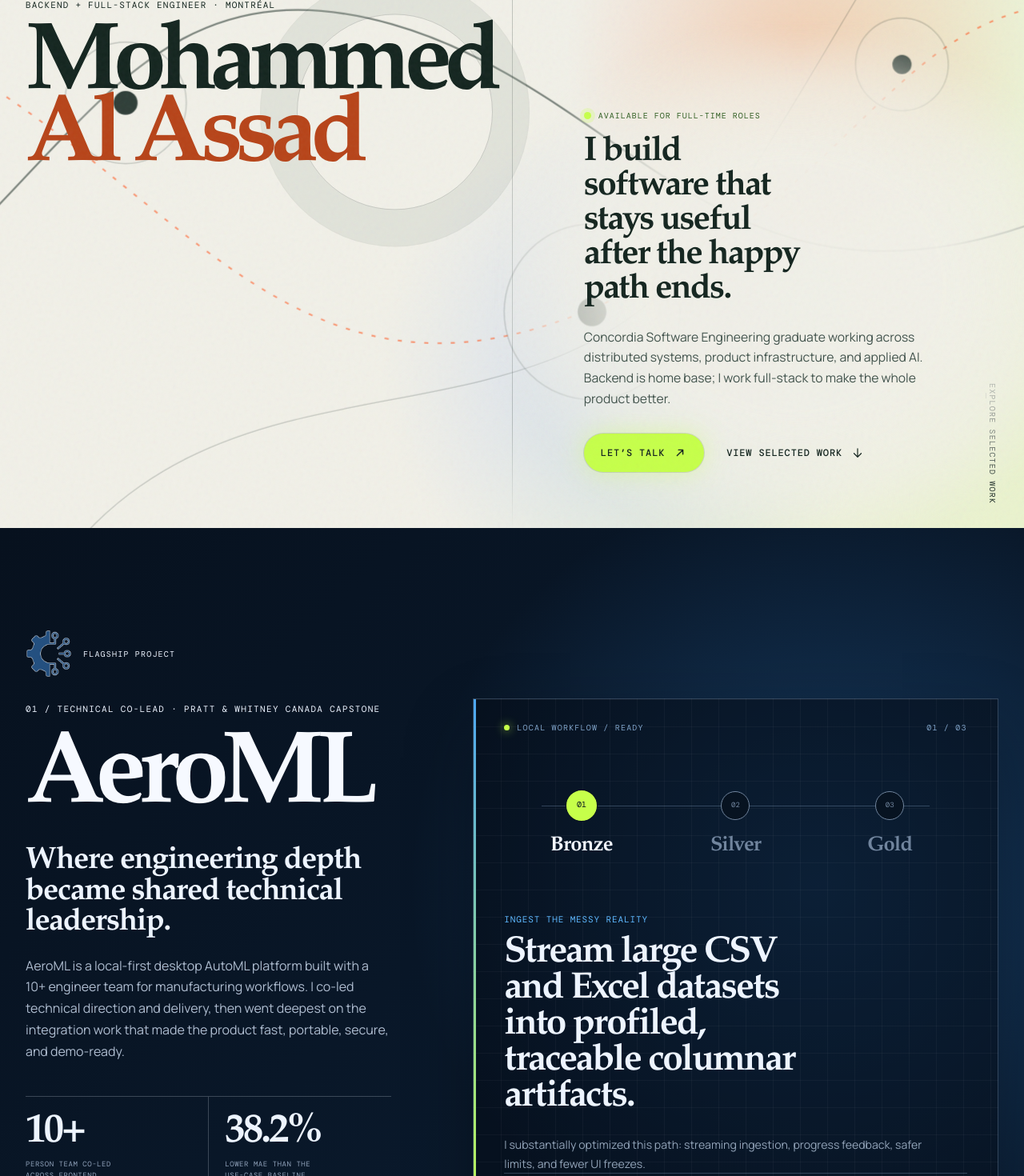
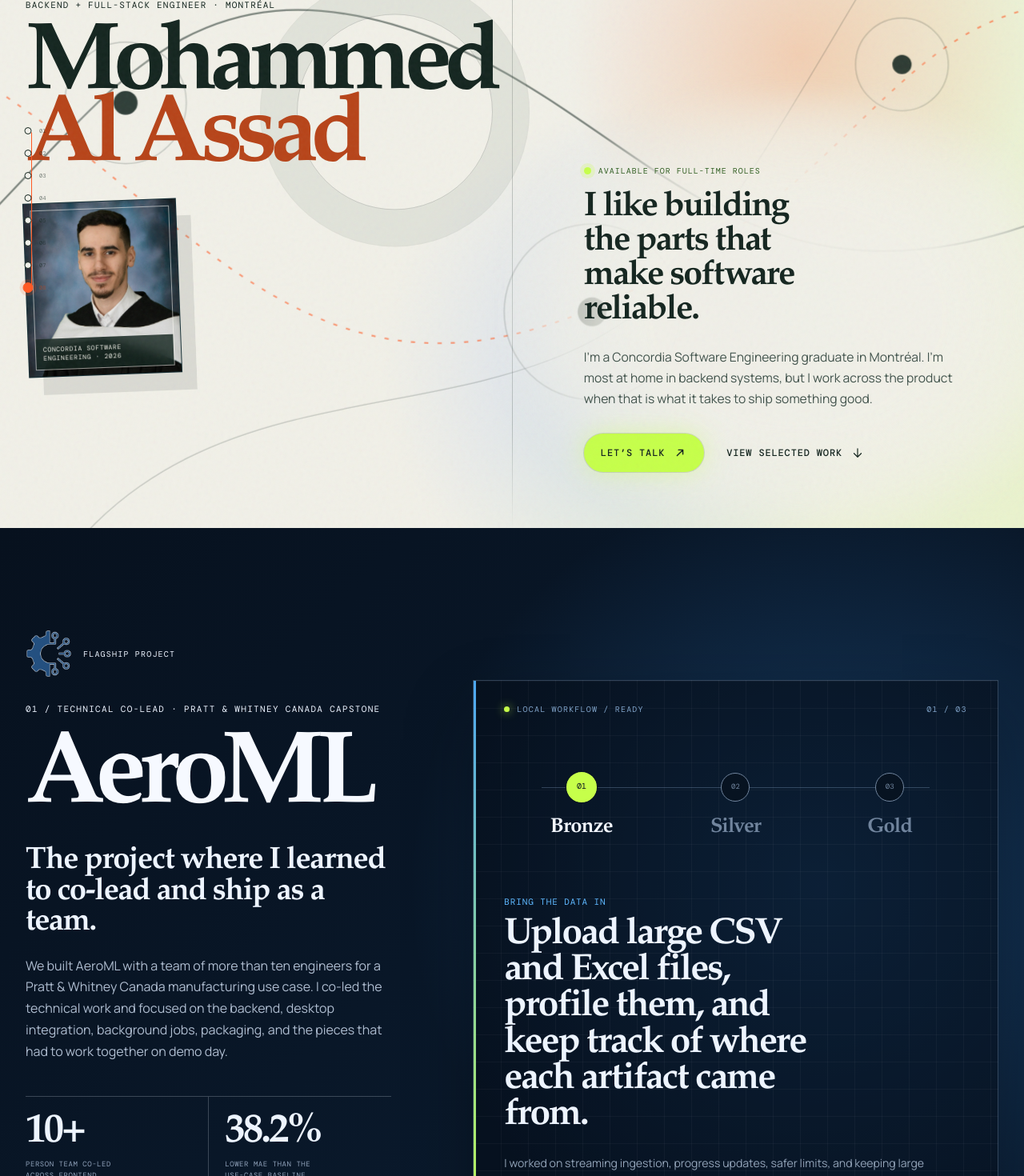
Before and after one commit to Pluhs/Portfolio, a React (Vite) app: page / in a window 1280 px wide. Shown: the part 140-1610 px from the top of the page at 80% size. Built offline with nearby package versions, Linux system fonts and the light colour scheme; a web font is replaced by a local one.

Commit message:
Refine portfolio navigation and personal presentation

```diff
--- a/src/App.tsx
+++ b/src/App.tsx
@@ -61,6 +61,88 @@ function Header() {
         <a className="site-nav__cta" href={EMAIL_URL} onClick={() => setOpen(false)}>Let’s talk</a>
       </nav>
     </header>
+  )
+}
+
+const journeyStops = [
+  { id: 'top', label: 'Hello' },
+  { id: 'aeroml', label: 'AeroML' },
+  { id: 'atlasml', label: 'AtlasML' },
+  { id: 'sgtv', label: 'SGTV' },
+  { id: 'asyncra', label: 'Asyncra' },
+  { id: 'more-projects', label: 'More work' },
+  { id: 'experience', label: 'Experience' },
+  { id: 'contact', label: 'Contact' },
+]
+
+function JourneyRail() {
+  const [active, setActive] = useState('top')
+
+  useEffect(() => {
+    const sections = journeyStops
+      .map((stop) => document.getElementById(stop.id))
+      .filter((section): section is HTMLElement => Boolean(section))
+
+    let frame = 0
+    let navigationLockUntil = 0
+    const update = () => {
+      cancelAnimationFrame(frame)
+      frame = requestAnimationFrame(() => {
+        if (performance.now() < navigationLockUntil) return
+        const marker = window.scrollY + window.innerHeight * 0.32
+        let current = sections[0]?.id ?? 'top'
+
+        sections.forEach((section) => {
+          if (section.offsetTop <= marker) current = section.id
+        })
+
+        const reachedBottom = window.scrollY + window.innerHeight >= document.documentElement.scrollHeight - 4
+        setActive(reachedBottom ? 'contact' : current)
+      })
+    }
+
+    const followHash = () => {
+      const target = window.location.hash.slice(1)
+      if (!journeyStops.some((stop) => stop.id === target)) return
+      navigationLockUntil = performance.now() + 1400
+      setActive(target)
+      window.setTimeout(update, 1450)
+    }
+
+    if (window.location.hash) followHash()
+    else update()
+    window.addEventListener('scroll', update, { passive: true })
+    window.addEventListener('resize', update)
+    window.addEventListener('hashchange', followHash)
+    return () => {
+      cancelAnimationFrame(frame)
+      window.removeEventListener('scroll', update)
+      window.removeEventListener('resize', update)
+      window.removeEventListener('hashchange', followHash)
+    }
+  }, [])
+
+  const activeIndex = Math.max(0, journeyStops.findIndex((stop) => stop.id === active))
+
+  return (
+    <nav className="journey-rail" aria-label="Page navigation">
+      <div className="journey-rail__track" aria-hidden="true">
+        <span style={{ height: `${(activeIndex / (journeyStops.length - 1)) * 100}%` }} />
+      </div>
+      <ol>
+        {journeyStops.map((stop, index) => (
+          <li key={stop.id} className={active === stop.id ? 'is-active' : ''}>
+            <a
+              href={`#${stop.id}`}
+              aria-current={active === stop.id ? 'location' : undefined}
+            >
+              <span>{String(index + 1).padStart(2, '0')}</span>
+              <strong>{stop.label}</strong>
+            </a>
+          </li>
+        ))}
+      </ol>
+    </nav>
   )
 }
 
@@ -150,14 +232,17 @@ function Hero() {
             <span>Mohammed</span>
             <span>Al Assad</span>
           </p>
+          <figure className="hero__portrait">
+            <img src={`${ASSET_ROOT}mohammed-graduation.jpg`} alt="Mohammed Al Assad in his Concordia graduation gown" />
+            <figcaption>Concordia Software Engineering · 2026</figcaption>
+          </figure>
         </div>
         <div className="hero__statement">
           <p className="hero__status"><span /> Available for full-time roles</p>
-          <h1>I build software that stays useful after the happy path ends.</h1>
+          <h1>I like building the parts that make software reliable.</h1>
           <p className="hero__intro">
-            Concordia Software Engineering graduate working across distributed systems, product
-            infrastructure, and applied AI. Backend is home base; I work full-stack to make the
-            whole product better.
+            I’m a Concordia Software Engineering graduate in Montréal. I’m most at home in backend
+            systems, but I work across the product when that is what it takes to ship something good.
           </p>
           <div className="hero__actions">
             <a className="action-link action-link--primary" href={EMAIL_URL}>
@@ -259,21 +344,20 @@ function AsyncraProject() {
   }, [])
 
   return (
-    <article className="project project--asyncra">
+    <article id="asyncra" className="project project--asyncra">
       <div className="project__copy reveal">
         <p className="project__kicker">04 / Durable orchestration</p>
         <h3>Asyncra</h3>
-        <p className="project__thesis">Queues are easy. Recovery is the product.</p>
+        <p className="project__thesis">I built a queue system to learn what happens when workers fail.</p>
         <p className="project__description">
-          A Postgres-backed job orchestrator with retries, leases, heartbeats, stale-worker
-          recovery, idempotency, placement decisions, and an operator console that tells the truth.
+          Asyncra is a Postgres-backed job runner with retries, leases, heartbeats, crash recovery,
+          idempotency, and a console where I can see what every worker is doing.
         </p>
         <div className="asyncra-motivation">
           <span>Why I built it</span>
           <p>
-            I wanted to learn distributed systems by building through the failure cases: concurrent
-            workers, expiring leases, safe retries, idempotency, crash recovery, and the operational
-            state needed to explain what actually happened.
+            Reading about distributed systems was not enough for me. I wanted to break workers,
+            expire leases, retry jobs, and then prove that the system recovered without doing work twice.
           </p>
         </div>
         <p className="project__metric">
@@ -338,7 +422,7 @@ function AtlasVisual() {
 
 function AtlasProject() {
   return (
-    <article className="project project--atlas">
+    <article id="atlasml" className="project project--atlas">
       <AtlasVisual />
       <div className="project__copy reveal">
         <div className="atlas-lineage" aria-label="AeroML evolved into AtlasML">
@@ -348,11 +432,10 @@ function AtlasProject() {
         </div>
         <p className="project__kicker">02 / Active · Personal continuation of AeroML</p>
         <h3>AtlasML</h3>
-        <p className="project__thesis">I kept building after the capstone ended.</p>
+        <p className="project__thesis">After AeroML, I wanted to keep going.</p>
         <p className="project__description">
-          I’m actively building AtlasML as an independent continuation of AeroML’s local-first idea—a
-          production-minded AutoML product: durable state, recoverable jobs, verified artifacts,
-          portable workspaces, and bounded model execution across a self-contained desktop runtime.
+          AtlasML is my personal continuation of AeroML. I’m rebuilding the idea around durable
+          workspaces, recoverable jobs, verified model artifacts, and a desktop app that owns its data.
         </p>
         <p className="project__metric project__metric--atlas">
           <strong>116</strong>
@@ -361,8 +444,8 @@ function AtlasProject() {
         <div className="atlas-direction">
           <span>Actively building toward</span>
           <p>
-            Better AutoML through evidence, not feature accumulation. Model selection,
-            preprocessing, and evaluation changes only ship when held-out results justify them.
+            A smaller, more dependable AutoML tool. I only want to add model or preprocessing
+            choices when the test results show that they actually help.
           </p>
         </div>
         <TechStack items={['Electron', 'React', 'Spring Boot', 'PostgreSQL', 'Python', 'XGBoost', 'LightGBM', 'CatBoost']} />
@@ -378,15 +461,15 @@ function AtlasProject() {
 
 function SgtvProject() {
   return (
-    <article className="project project--sgtv">
+    <article id="sgtv" className="project project--sgtv">
       <div className="project__copy reveal">
         <p className="project__kicker">03 / Active product leadership · Secret Garden TV</p>
         <h3>SGTV App</h3>
-        <p className="project__thesis">An immersive digital home for its stories.</p>
+        <p className="project__thesis">I’m helping turn SGTV’s ideas into a real product.</p>
         <p className="project__description">
-          I’m leading the early product and technical direction—shaping how SGTV’s video library,
-          characters, and stories can come together in one immersive experience. The work is still
-          in discovery, so the product is not being locked into a technology stack too early.
+          I’m working with the team to shape how its videos, characters, and stories fit together.
+          We are still figuring out the right experience, so I’m not pretending the technical choices
+          are settled before the product is.
         </p>
         <p className="project__metric project__metric--sgtv">
           <strong>0→1</strong>
@@ -395,8 +478,8 @@ function SgtvProject() {
         <div className="sgtv-focus">
           <span>Now building</span>
           <p>
-            A cloud-powered app centered on video streaming, with room for interactive ways
-            to explore the SGTV world. Product scope and technology choices are being validated now.
+            A cloud-backed streaming app with room for children to explore the SGTV world in more
+            interactive ways. The product and architecture are still taking shape.
           </p>
         </div>
         <TechStack
@@ -426,21 +509,21 @@ function SgtvProject() {
 const aeroStages = [
   {
     code: 'Bronze',
-    label: 'Ingest the messy reality',
-    detail: 'Stream large CSV and Excel datasets into profiled, traceable columnar artifacts.',
-    personal: 'I substantially optimized this path: streaming ingestion, progress feedback, safer limits, and fewer UI freezes.',
+    label: 'Bring the data in',
+    detail: 'Upload large CSV and Excel files, profile them, and keep track of where each artifact came from.',
+    personal: 'I worked on streaming ingestion, progress updates, safer limits, and keeping large uploads from freezing the UI.',
   },
   {
     code: 'Silver',
-    label: 'Make it trustworthy',
-    detail: 'Apply a deterministic cleaning plan while preserving lineage and reproducibility.',
-    personal: 'I helped harden the integration around failures, caching, validation, and the desktop workflow that held the pieces together.',
+    label: 'Clean it the same way every time',
+    detail: 'Apply a saved cleaning plan while keeping the original data and every transformation traceable.',
+    personal: 'I worked on validation, caching, failure handling, and the desktop flow that connected these steps.',
   },
   {
     code: 'Gold',
-    label: 'Put the model to work',
-    detail: 'Train, compare, explain, and replay predictions without leaving the local desktop app.',
-    personal: 'I shipped persistent training progress, portable workspace bundles, quality gates, and the final reliability work behind the demo.',
+    label: 'Train and compare models',
+    detail: 'Train models, compare their results, explain predictions, and run them again inside the desktop app.',
+    personal: 'I built persistent training progress, portable workspace bundles, quality checks, and reliability fixes for the final demo.',
   },
 ]
 
@@ -538,10 +621,10 @@ function AeroContributions() {
     <section className="aero-contributions" aria-labelledby="aero-contributions-title">
       <div className="aero-contributions__intro reveal">
         <p>My contribution</p>
-        <h4 id="aero-contributions-title">Where I went deepest.</h4>
+        <h4 id="aero-contributions-title">The parts I worked on directly.</h4>
         <span>
-          AeroML was a team effort. These are the parts I can speak about as an owner, not just as
-          someone who was in the room.
+          AeroML was a team effort. This is the work I can explain in detail because I built it,
+          reviewed it, or was responsible for getting it over the line.
         </span>
       </div>
       <ol className="aero-contributions__list">
@@ -568,11 +651,11 @@ function AeroProject() {
           </div>
           <p className="project__kicker">01 / Technical co-lead · Pratt &amp; Whitney Canada capstone</p>
           <h3>AeroML</h3>
-          <p className="project__thesis">Where engineering depth became shared technical leadership.</p>
+          <p className="project__thesis">The project where I learned to co-lead and ship as a team.</p>
           <p className="project__description">
-            AeroML is a local-first desktop AutoML platform built with a 10+ engineer team for
-            manufacturing workflows. I co-led technical direction and delivery, then went deepest on
-            the integration work that made the product fast, portable, secure, and demo-ready.
+            We built AeroML with a team of more than ten engineers for a Pratt &amp; Whitney Canada
+            manufacturing use case. I co-led the technical work and focused on the backend, desktop
+            integration, background jobs, packaging, and the pieces that had to work together on demo day.
           </p>
           <div className="aero-proof" aria-label="AeroML outcomes">
             <p><strong>10+</strong><span>person team co-led across frontend, backend, ML, and delivery</span></p>
@@ -591,30 +674,30 @@ const moreProjects = [
   {
     name: 'ConUMaps',
     label: 'Mobile campus companion · extended team capstone',
-    description: 'An Expo mobile app that connects outdoor directions, indoor pathfinding, Concordia shuttle data, Google Calendar, and a multi-stop smart planner. After the course project, I continued the repo with a feature-domain refactor, routing improvements, stronger tests, and a more reliable local setup.',
+    description: 'A campus navigation app my team built at Concordia. It combines outdoor directions, indoor paths, shuttle data, calendars, and multi-stop planning. I kept working on it after the course to clean up the architecture, improve routing, and make the project easier to run.',
     stack: ['React Native', 'Expo', 'Flask', 'Mapbox', 'Google Calendar'],
   },
   {
     name: 'SEED',
     label: 'AI job-search operating system · formerly MapleLaunch · paused',
-    description: 'A web-first system for multi-source job discovery, transparent fit scoring, resume and application-packet workflows, and end-to-end application tracking. Its architecture combines a Next.js product surface, Spring control plane, Supabase state, and a durable Python ingestion worker for normalization and deduplication.',
+    description: 'I started SEED to bring job discovery, fit scoring, tailored application documents, and application tracking into one place. The project is paused, but it gave me a chance to work with Next.js, Spring, Supabase, and a Python ingestion worker.',
     stack: ['Next.js', 'Spring Boot', 'Supabase', 'Python', 'Electron'],
   },
   {
     name: 'YTtoMedia',
     label: 'Packaged cross-platform desktop utility',
-    description: 'A privacy-conscious YouTube audio and video downloader with real format probing, a concurrent download queue, progress reporting, recent files, and extractor updates. The macOS and Windows builds bundle their own yt-dlp and media runtimes so the app works without a developer environment.',
+    description: 'A desktop YouTube downloader I made for audio and video. It checks the real formats, queues multiple downloads, reports progress, and packages yt-dlp and FFmpeg so the Mac and Windows builds work without a developer setup.',
     stack: ['Electron', 'Node.js', 'yt-dlp', 'FFmpeg', 'GitHub Actions'],
   },
 ]
 
 function MoreProjects() {
   return (
-    <div className="more-projects">
+    <div id="more-projects" className="more-projects">
       <div className="section-shell">
         <header className="more-projects__heading reveal">
           <p>05 / More projects</p>
-          <h2>More things I’ve shipped, tested, or learned from.</h2>
+          <h2>Smaller projects that taught me something useful.</h2>
         </header>
         <div className="more-projects__list reveal">
           {moreProjects.map((project, index) => (
@@ -657,7 +740,7 @@ const experienceCompanies = [
         years: 'Jun 2026 — Present',
         role: 'Software Engineer & Technical Lead',
         context: 'Volunteer · SGTV digital platform',
-        detail: 'Leading the product from stakeholder requirements and system architecture through frontend flows, backend services, APIs, authentication, media delivery, cloud infrastructure, and CI/CD.',
+        detail: 'I’m helping the team turn its ideas into a product: clarifying requirements, planning the architecture, and working through the frontend, backend, media, cloud, and delivery decisions.',
         stack: ['Cloud architecture', 'Video streaming', 'APIs', 'Authentication', 'CI/CD'],
       },
     ],
@@ -672,7 +755,7 @@ const experienceCompanies = [
         years: 'Sep 2025 — Apr 2026',
         role: 'Software Engineer & Technical Co-Lead',
         context: 'AeroML industry capstone',
-        detail: 'Co-led a 10+ person team building a local-first AutoML desktop platform for internal aerospace-manufacturing workflows.',
+        detail: 'I co-led a team of more than ten engineers building a local-first AutoML desktop app for a Pratt & Whitney Canada manufacturing use case.',
         impact: '38.2% lower MAE than the internal baseline · model development reduced from weeks to minutes',
         stack: ['Python', 'FastAPI', 'React', 'Electron', 'DuckDB', 'PyArrow'],
       },
@@ -688,14 +771,14 @@ const experienceCompanies = [
         years: 'May 2024 — Aug 2024',
         role: 'Software Developer Intern',
         context: 'Python backend · Linux',
-        detail: 'Built backend tools and integrated Mend REST APIs for dependency, vulnerability, and compliance workflows; improved performance through profiling, concurrency, and thread pools.',
+        detail: 'I built Python backend tools around the Mend APIs for dependency, vulnerability, and compliance work. I also profiled slow paths and used concurrency and thread pools to improve them.',
         stack: ['Python', 'Linux', 'REST APIs', 'Concurrency', 'Mend'],
       },
       {
         years: 'Sep 2023 — Dec 2023',
         role: 'Software Developer Intern',
         context: 'Java and Node.js services',
-        detail: 'Developed backend services with Spring Boot, Node.js, MongoDB, REST APIs, and Docker while supporting Azure deployments and improving Git and CI/CD workflows.',
+        detail: 'I worked on Spring Boot and Node.js services backed by MongoDB, packaged them with Docker, supported Azure deployments, and improved the team’s Git and CI/CD workflow.',
         stack: ['Spring Boot', 'Node.js', 'MongoDB', 'Docker', 'Azure'],
       },
     ],
@@ -708,7 +791,7 @@ function Experience() {
       <div className="section-shell">
         <header className="experience-heading reveal">
           <p>02 / Experience</p>
-          <h2>I build across the stack—and take responsibility across the seams.</h2>
+          <h2>The places where I learned how real teams build software.</h2>
         </header>
         <div className="experience-list">
           {experienceCompanies.map((item, index) => (
@@ -756,8 +839,8 @@ function Contact() {
         <span />
       </div>
       <div className="contact__content">
-        <p>Have a hard system or a useful product to build?</p>
-        <h2>Let’s make it work<br />in the messy world.</h2>
+        <p>Working on something useful?</p>
+        <h2>I’d like to hear<br />about it.</h2>
         <div className="contact__links">
           <a href={EMAIL_URL}>
             Let’s talk <ExternalArrow />
@@ -843,6 +926,7 @@ export default function App() {
       <a className="skip-link" href="#work">Skip to selected work</a>
       <RevealObserver />
       <Header />
+      <JourneyRail />
       <main>
         <Hero />
         <Work />
--- a/src/styles.css
+++ b/src/styles.css
@@ -2450,3 +2450,219 @@ button {
     display: none;
   }
 }
+
+/* Personal portrait and page journey */
+.hero__portrait {
+  position: absolute;
+  top: calc(100% + 32px);
+  left: 0;
+  z-index: 2;
+  width: clamp(170px, 15vw, 238px);
+  aspect-ratio: 0.88;
+  margin: 0;
+  border: 1px solid rgba(20, 37, 31, 0.3);
+  overflow: hidden;
+  background: #173341;
+  box-shadow: 18px 22px 0 rgba(20, 37, 31, 0.1);
+  transform: rotate(-2.2deg);
+  animation: portrait-in 900ms 680ms cubic-bezier(0.16, 1, 0.3, 1) both;
+}
+
+.hero__portrait::after {
+  position: absolute;
+  inset: 8px;
+  border: 1px solid rgba(255, 254, 247, 0.55);
+  content: '';
+  pointer-events: none;
+}
+
+.hero__portrait img {
+  width: 100%;
+  height: 100%;
+  display: block;
+  object-fit: cover;
+  object-position: 50% 47%;
+  filter: saturate(0.88) contrast(1.04);
+}
+
+.hero__portrait figcaption {
+  position: absolute;
+  right: 9px;
+  bottom: 9px;
+  left: 9px;
+  padding: 8px 9px;
+  color: var(--paper);
+  background: rgba(20, 37, 31, 0.82);
+  font-family: var(--mono);
+  font-size: 8px;
+  line-height: 1.4;
+  letter-spacing: 0.08em;
+  text-transform: uppercase;
+  backdrop-filter: blur(8px);
+}
+
+.journey-rail {
+  position: fixed;
+  top: 50%;
+  right: auto;
+  left: 15px;
+  z-index: 28;
+  width: 104px;
+  padding: 16px 8px 14px 34px;
+  color: var(--ink);
+  transform: translateY(-50%);
+}
+
+.journey-rail::before {
+  position: absolute;
+  inset: 0;
+  z-index: -1;
+  border: 1px solid rgba(20, 37, 31, 0.13);
+  border-radius: 18px;
+  content: '';
+  opacity: 0;
+  background: rgba(241, 240, 232, 0.84);
+  box-shadow: 0 16px 44px rgba(20, 37, 31, 0.12);
+  backdrop-filter: blur(14px);
+  transition: opacity 200ms ease;
+}
+
+.journey-rail:hover::before,
+.journey-rail:focus-within::before {
+  opacity: 1;
+}
+
+.journey-rail__track {
+  position: absolute;
+  top: 28px;
+  bottom: 26px;
+  left: 24px;
+  width: 1px;
+  background: rgba(20, 37, 31, 0.3);
+  pointer-events: none;
+}
+
+.journey-rail__track span {
+  width: 100%;
+  display: block;
+  background: var(--orange);
+  transition: height 320ms cubic-bezier(0.16, 1, 0.3, 1);
+}
+
+.journey-rail ol {
+  margin: 0;
+  padding: 0;
+  display: flex;
+  flex-direction: column;
+  gap: 9px;
+  list-style: none;
+}
+
+.journey-rail a::before {
+  position: absolute;
+  top: 50%;
+  left: -14px;
+  width: 7px;
+  height: 7px;
+  border: 1px solid currentColor;
+  border-radius: 50%;
+  content: '';
+  background: var(--paper);
+  transform: translate(-50%, -50%);
+  transition: width 180ms ease, height 180ms ease, background 180ms ease;
+}
+
+.journey-rail li.is-active a::before {
+  width: 11px;
+  height: 11px;
+  border-color: var(--orange);
+  background: var(--orange);
+  box-shadow: 0 0 0 4px rgba(255, 90, 36, 0.15);
+}
+
+.journey-rail a {
+  position: relative;
+  min-height: 19px;
+  display: flex;
+  align-items: center;
+  gap: 5px;
+  text-decoration: none;
+  font-family: var(--mono);
+  line-height: 1;
+}
+
+.journey-rail a > span {
+  font-size: 7px;
+  opacity: 0.55;
+}
+
+.journey-rail a strong {
+  overflow: hidden;
+  font-size: 8px;
+  font-weight: 500;
+  letter-spacing: 0.03em;
+  white-space: nowrap;
+  opacity: 0;
+  transform: translateX(5px);
+  transition: opacity 180ms ease, transform 180ms ease;
+}
+
+.journey-rail:hover a strong,
+.journey-rail:focus-within a strong {
+  opacity: 1;
+  transform: none;
+}
+
+.journey-rail li.is-active a {
+  color: #b74419;
+}
+
+.journey-rail li.is-active a strong {
+  font-weight: 600;
+}
+
+.hero__scroll {
+  display: none;
+}
+
+.back-to-top {
+  right: 22px;
+  left: auto;
+}
+
+@keyframes portrait-in {
+  from { opacity: 0; transform: translateY(28px) rotate(-5deg); }
+  to { opacity: 1; transform: rotate(-2.2deg); }
+}
+
+@media (max-width: 1060px) {
+  .journey-rail {
+    display: none;
+  }
+
+  .hero__portrait {
+    top: calc(100% + 26px);
+    width: 178px;
+  }
+}
+
+@media (max-width: 720px) {
+  .hero__portrait {
+    position: relative;
+    top: auto;
+    left: auto;
+    width: 142px;
+    aspect-ratio: 1;
+    margin: 28px 8px -10px auto;
+    box-shadow: 11px 13px 0 rgba(20, 37, 31, 0.1);
+  }
+
+  .hero__portrait figcaption {
+    font-size: 7px;
+  }
+
+  .back-to-top {
+    right: 14px;
+    left: auto;
+  }
+}
```
Also changed, not shown: public/mohammed-graduation.jpg (added).
